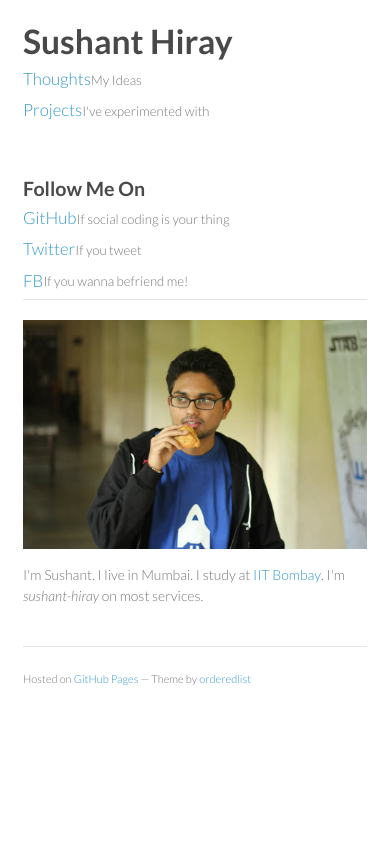
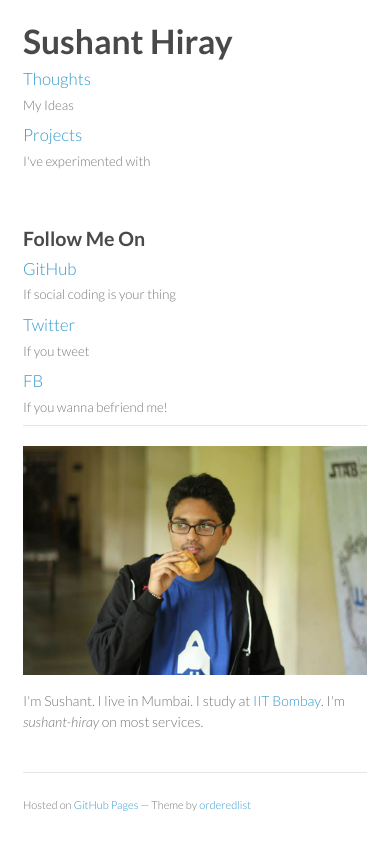
Before and after one commit to sushant-hiray/sushant-hiray.github.io, a Jekyll site: the page built from index.html, in a window 390 px wide. Shown: the top 850 px of the page. Built offline with Jekyll 4.4.1, drawn with Linux system fonts in a browser that asks for light colours; nearby versions of some CDN libraries; Markdown is read by kramdown in place of the engine named in the settings.

Commit message:
Updated media queries for all layouts

```diff
--- a/_layouts/no-disqus.html
+++ b/_layouts/no-disqus.html
@@ -44,6 +44,12 @@
       }
       .clear-fix {
         clear: both;
+      }
+      @media (max-width: 960px) {
+          header p small:before{
+            content:"\a";
+          white-space: pre;
+        }
       }
     </style>
     <script src="https://github.com/themes/minimal/javascripts/scale.fix.js"></script>
```
